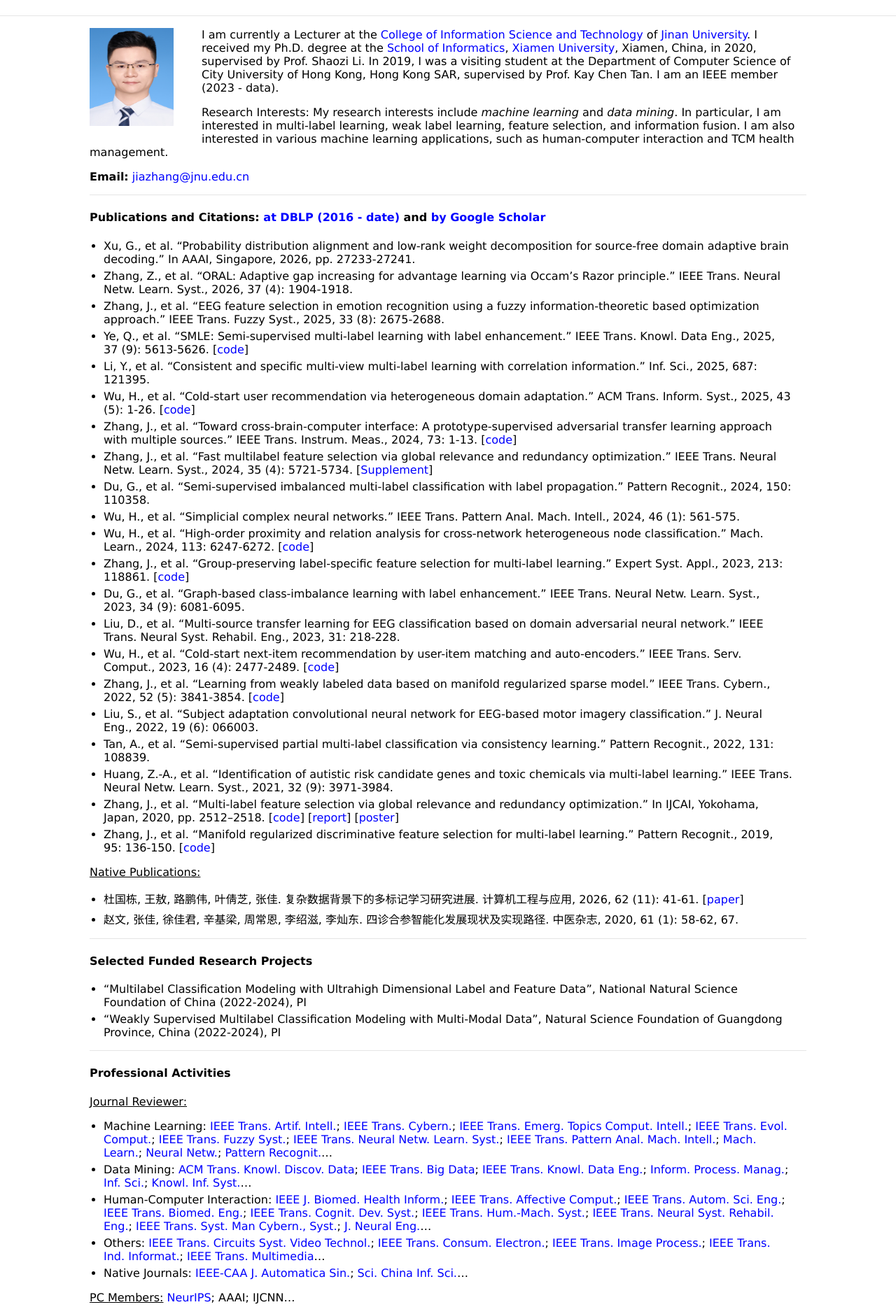
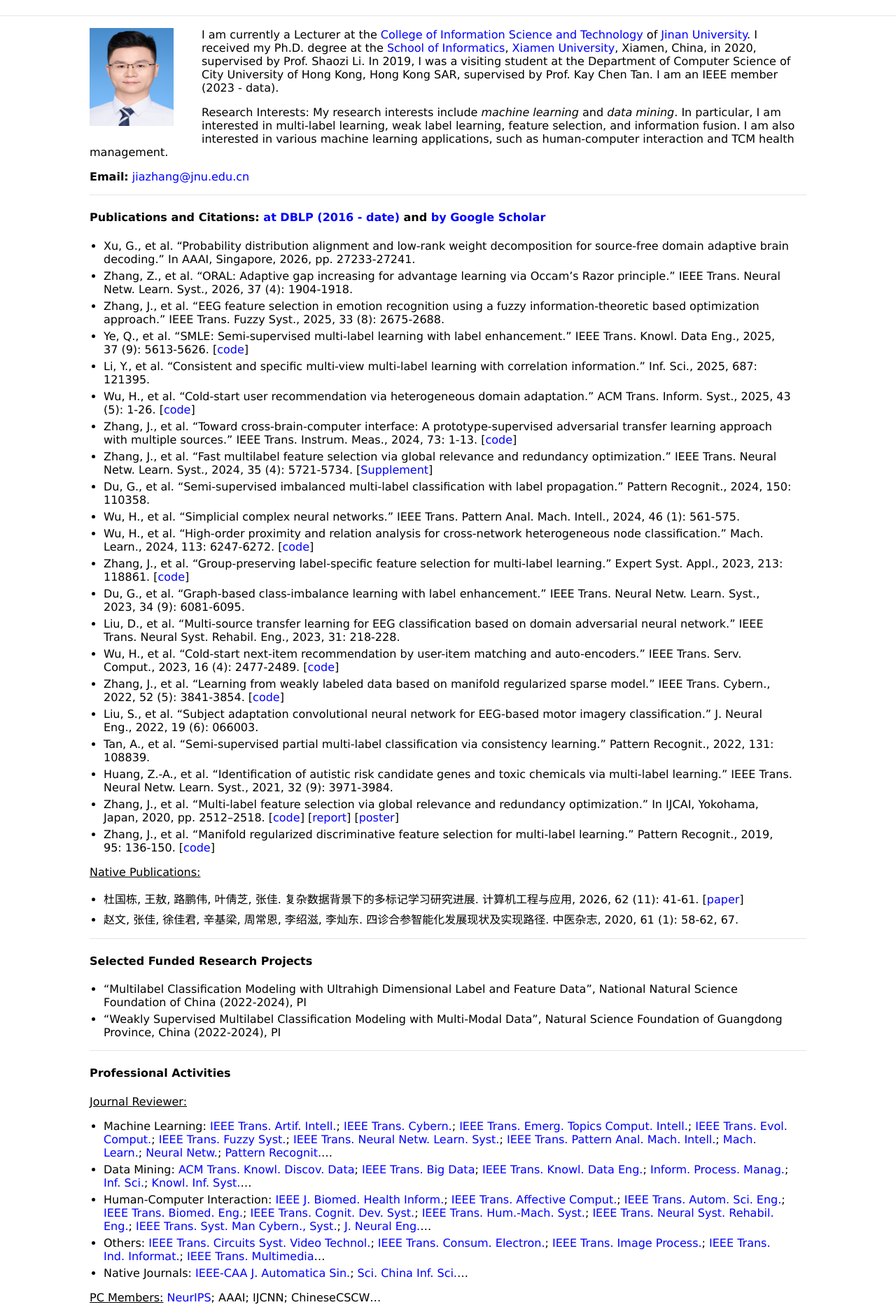
Before and after one commit to jiazhang-ml/jiazhang-ml.github.io, a Jekyll site: the page built from index.md, in a window 1280 px wide. Shown: the part 86-1964 px from the top of the page at 70% size. Built offline with Jekyll 4.4.1, drawn with Linux system fonts in a browser that asks for light colours; grey boxes are pictures that could not be loaded.

Commit message:
Update index.md

```diff
--- a/index.md
+++ b/index.md
@@ -59,4 +59,4 @@ Research Interests: My research interests include *machine learning* and *data m
 * Others: [IEEE Trans. Circuits Syst. Video Technol.](https://mc.manuscriptcentral.com/tcsvt); [IEEE Trans. Consum. Electron.](https://mc.manuscriptcentral.com/tce-ieee); [IEEE Trans. Image Process.](https://mc.manuscriptcentral.com/tip-ieee); [IEEE Trans. Ind. Informat.](https://mc.manuscriptcentral.com/tii); [IEEE Trans. Multimedia](https://mc.manuscriptcentral.com/tmm-ieee)...
 * Native Journals: [IEEE-CAA J. Automatica Sin.](https://mc03.manuscriptcentral.com/ieee-jas); [Sci. China Inf. Sci.](https://mc03.manuscriptcentral.com/scis)...
 
-<u>PC Members:</u> [NeurIPS](https://openreview.net/login?redirect=/group?id%3DNeurIPS.cc%252F2026%252FConference%252FReviewers); AAAI; IJCNN...
+<u>PC Members:</u> [NeurIPS](https://openreview.net/login?redirect=/group?id%3DNeurIPS.cc%252F2026%252FConference%252FReviewers); AAAI; IJCNN; ChineseCSCW...
```
